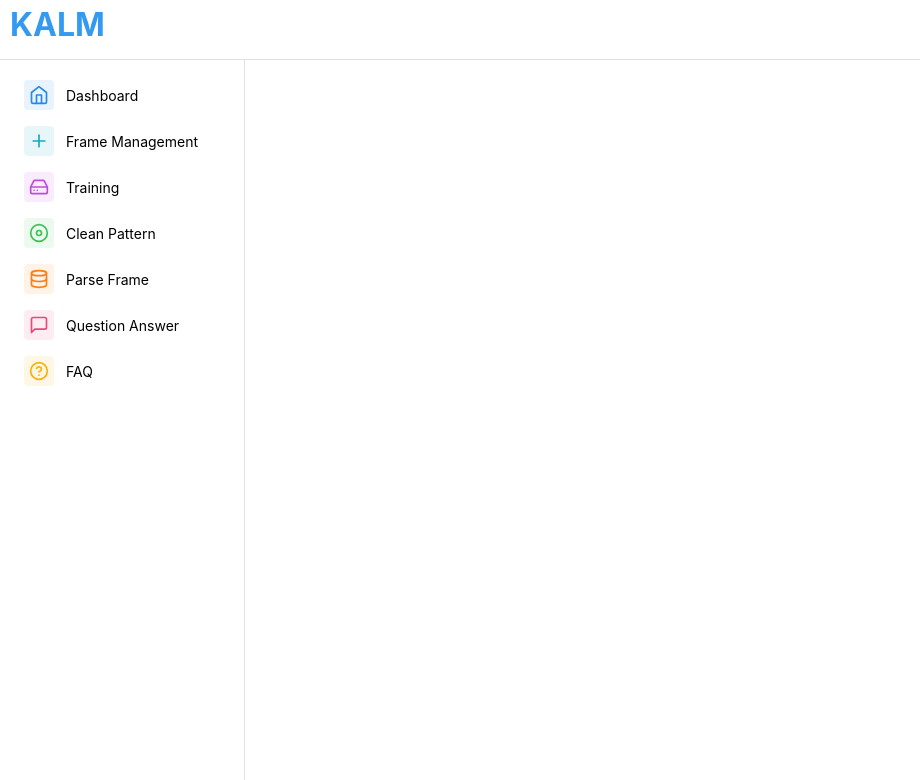
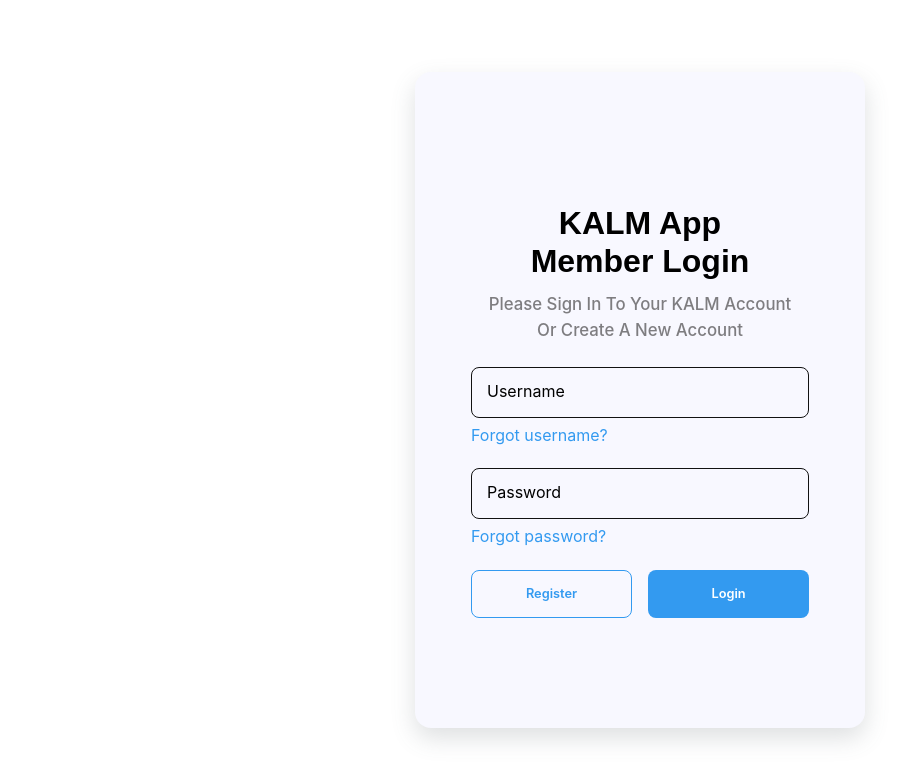
Before and after one commit to sbu-kalm/KALM, a React (Create React App) app in the folder client/: page /login in a window 1280 px wide. Shown: the top 780 px of the page, without its empty margins (0-920 px from the left). Built offline with nearby package versions, Linux system fonts and the light colour scheme.

Commit message:
feat: implement the login form demo

```diff
--- a/client/src/App.tsx
+++ b/client/src/App.tsx
@@ -1,32 +1,86 @@
-import './App.css';
-import { Routes, Route, Link } from 'react-router-dom';
-import { AppShell, Burger, NavLink, ThemeIcon } from '@mantine/core';
-import { useDisclosure } from '@mantine/hooks';
-import { Home, Plus, Database, MessageSquare, HelpCircle, Disc, HardDrive } from 'react-feather';
-import Dashboard from './components/pages/Dashboard';
-import ManageFrame from './components/pages/FrameManagement/FrameManagement';
-import ParseFrame from './components/pages/ParseFrame';
-import Training from './components/pages/Training/Training';
-import CleanPattern from './components/pages/CleanPattern/CleanPattern';
-import QuestionAnswer from './components/pages/QuestionAnswer';
-import FAQ from './components/pages/FAQ';
+import "./App.css";
+import { Routes, Route, Link, useLocation, Navigate } from "react-router-dom";
+import { AppShell, Burger, NavLink, ThemeIcon } from "@mantine/core";
+import { useDisclosure } from "@mantine/hooks";
+import {
+  Home,
+  Plus,
+  Database,
+  MessageSquare,
+  HelpCircle,
+  Disc,
+  HardDrive,
+} from "react-feather";
+import Dashboard from "./components/pages/Dashboard";
+import ManageFrame from "./components/pages/FrameManagement/FrameManagement";
+import ParseFrame from "./components/pages/ParseFrame";
+import Training from "./components/pages/Training/Training";
+import CleanPattern from "./components/pages/CleanPattern/CleanPattern";
+import QuestionAnswer from "./components/pages/QuestionAnswer";
+import FAQ from "./components/pages/FAQ";
+import Login from "./components/pages/Login";
 import "../src/css/NavbarStyle.css";
-import { ManageContextProvider } from './context/ManageContextProvider';
-import { TrainingContextProvider } from './context/TrainingContextProvider';
-import { CleanContext, CleanContextProvider } from './context/CleanContextProvider';
+import "../src/css/FormStyle.css";
+import { ManageContextProvider } from "./context/ManageContextProvider";
+import { TrainingContextProvider } from "./context/TrainingContextProvider";
+import {
+  CleanContext,
+  CleanContextProvider,
+} from "./context/CleanContextProvider";
+
+function RequireAuth({ children }: { children: JSX.Element }) {
+  const location = useLocation();
+  const authed = window.sessionStorage.getItem("username");
+
+  return authed ? (
+    children
+  ) : (
+    <Navigate to="/login" replace state={{ path: location.pathname }} />
+  );
+}
 
 function App() {
   const [opened, { toggle }] = useDisclosure();
+  const location = useLocation();
   // const [active, setActive] = useState(0);
 
+  if (location.pathname === "/login")
+    return (
+      <AppShell>
+        <AppShell.Main style={{ display: "grid", placeItems: "center" }}>
+          <Login />
+        </AppShell.Main>
+      </AppShell>
+    );
+
   const navData = [
-    { icon: Home, label: 'Dashboard', color: "blue", route: '/' },
-    { icon: Plus, label: 'Frame Management', color: "cyan", route: '/manageFrame' },
-    { icon: HardDrive, label: 'Training', color: "grape", route: '/training' },
-    { icon: Disc, label: 'Clean Pattern', color: "green", route: '/cleanPattern' },
-    { icon: Database, label: 'Parse Frame', color: "orange", route: '/parseFrame' },
-    { icon: MessageSquare, label: 'Question Answer', color: "pink", route: '/questionAnswer' },
-    { icon: HelpCircle, label: 'FAQ', color: "yellow", route: '/faq' },
+    { icon: Home, label: "Dashboard", color: "blue", route: "/" },
+    {
+      icon: Plus,
+      label: "Frame Management",
+      color: "cyan",
+      route: "/manageFrame",
+    },
+    { icon: HardDrive, label: "Training", color: "grape", route: "/training" },
+    {
+      icon: Disc,
+      label: "Clean Pattern",
+      color: "green",
+      route: "/cleanPattern",
+    },
+    {
+      icon: Database,
+      label: "Parse Frame",
+      color: "orange",
+      route: "/parseFrame",
+    },
+    {
+      icon: MessageSquare,
+      label: "Question Answer",
+      color: "pink",
+      route: "/questionAnswer",
+    },
+    { icon: HelpCircle, label: "FAQ", color: "yellow", route: "/faq" },
   ];
 
   const navItems = navData.map((item, index) => (
@@ -39,7 +93,8 @@ function App() {
       leftSection={
         <ThemeIcon variant="light" size={30} color={item.color}>
           <item.icon size={20} />
-        </ThemeIcon>}
+        </ThemeIcon>
+      }
       // onClick={() => setActive(index)}
       variant="light"
     />
@@ -47,10 +102,13 @@ function App() {
 
   return (
     <>
-
       <AppShell
         header={{ height: 60 }}
-        navbar={{ width: 245, breakpoint: 'sm', collapsed: { mobile: !opened } }}
+        navbar={{
+          width: 245,
+          breakpoint: "sm",
+          collapsed: { mobile: !opened },
+        }}
         padding="xl"
       >
         <AppShell.Header>
@@ -60,30 +118,73 @@ function App() {
           </div>
         </AppShell.Header>
 
-        <AppShell.Navbar p="sm">
-          {navItems}
-        </AppShell.Navbar>
+        <AppShell.Navbar p="sm">{navItems}</AppShell.Navbar>
 
         <AppShell.Main>
           <Routes>
-            <Route path="/" element={<Dashboard />} />
-            <Route path="/manageFrame/:selectedFrame?"
+            <Route
+              path="/"
               element={
+                <RequireAuth>
+                  <Dashboard />
+                </RequireAuth>
+              }
+            />
+            <Route
+              path="/manageFrame/:selectedFrame?"
+              element={
+                <RequireAuth>
                   <ManageContextProvider>
                     <ManageFrame />
-                </ManageContextProvider>} />
+                  </ManageContextProvider>
+                </RequireAuth>
+              }
+            />
             <Route path="/parseFrame" element={<ParseFrame />} />
-            <Route path="/training"
+            <Route
+              path="/training"
               element={
+                <RequireAuth>
                   <TrainingContextProvider>
                     <Training />
-                </TrainingContextProvider>} />
-            <Route path="/CleanPattern/:selectedPattern?" element={
+                  </TrainingContextProvider>
+                </RequireAuth>
+              }
+            />
+            <Route
+              path="/CleanPattern/:selectedPattern?"
+              element={
+                <RequireAuth>
                   <CleanContextProvider>
                     <CleanPattern />
-              </CleanContextProvider>} />
-            <Route path="/questionAnswer" element={<QuestionAnswer />} />
-            <Route path="/faq" element={<FAQ />} />
+                  </CleanContextProvider>
+                </RequireAuth>
+              }
+            />
+            <Route
+              path="/questionAnswer"
+              element={
+                <RequireAuth>
+                  <QuestionAnswer />
+                </RequireAuth>
+              }
+            />
+            <Route
+              path="/faq"
+              element={
+                <RequireAuth>
+                  <FAQ />
+                </RequireAuth>
+              }
+            />
+            <Route
+              path="/login"
+              element={
+                <RequireAuth>
+                  <Login />
+                </RequireAuth>
+              }
+            />
           </Routes>
         </AppShell.Main>
       </AppShell>
--- /dev/null
+++ b/client/src/components/pages/Login.tsx
@@ -0,0 +1,92 @@
+import { Center } from "@mantine/core";
+import { useState } from "react";
+import { useLocation, useNavigate } from "react-router-dom";
+
+interface IFormData {
+  username: string;
+  password: string;
+}
+
+export default function Login() {
+  const [formData, setFormData] = useState<IFormData>({
+    username: "",
+    password: "",
+  });
+  const { state } = useLocation();
+  const navigate = useNavigate();
+
+  const handleChange = (
+    e: React.ChangeEvent<HTMLInputElement | HTMLTextAreaElement>
+  ) => {
+    setFormData({ ...formData, [e.target.name]: e.target.value });
+  };
+
+  const handleFormSubmit = (e: React.FormEvent<HTMLFormElement>) => {
+    e.preventDefault();
+    window.sessionStorage.setItem("username", formData.username);
+    navigate(state?.path || "/");
+  };
+
+  return (
+    <form className="form-container center" onSubmit={handleFormSubmit}>
+      <Center>
+        <header>
+          <h1 className="form-title">
+            KALM App
+            <br />
+            Member Login
+          </h1>
+          <p className="form-subtitle">
+            Please Sign In To Your KALM Account
+            <br />
+            Or Create A New Account
+          </p>
+        </header>
+      </Center>
+      <div className="form__input-container">
+        <input
+          type="text"
+          name="username"
+          onChange={handleChange}
+          placeholder=" "
+          className="form__input"
+        />
+        <label className="form__label" htmlFor="username">
+          Username
+        </label>
+      </div>
+      <div className="login-form__help-link-container">
+        <a href="/">Forgot username?</a>
+      </div>
+      <div className="form__input-container">
+        <input
+          type="password"
+          name="password"
+          onChange={handleChange}
+          placeholder=" "
+          className="form__input"
+        />
+        <label className="form__label" htmlFor="password">
+          Password
+        </label>
+      </div>
+      <div className="login-form__help-link-container">
+        <a href="/">Forgot password?</a>
+      </div>
+      <div className="login-form__button-container">
+        <button
+          className="login-form__button login-form__register-button"
+          type="button"
+        >
+          Register
+        </button>
+        <button
+          className="login-form__button login-form__login-button"
+          type="submit"
+        >
+          Login
+        </button>
+      </div>
+    </form>
+  );
+}
```
Lines whose indentation alone changed are shown as unchanged.
